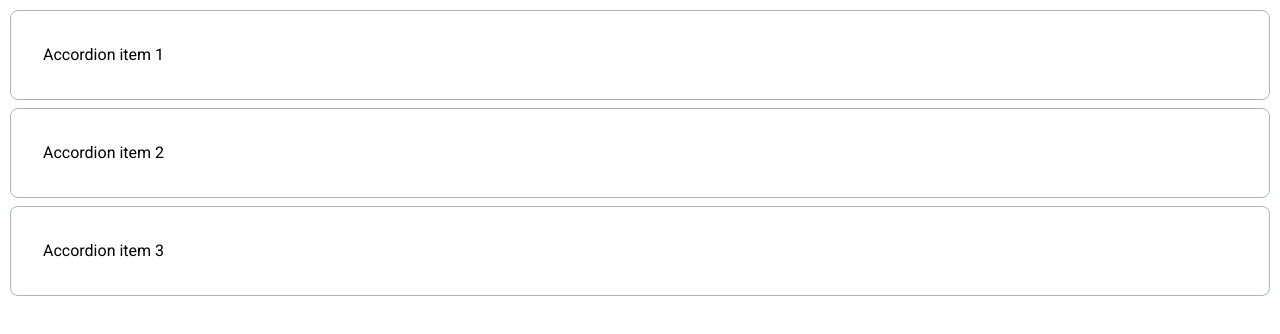
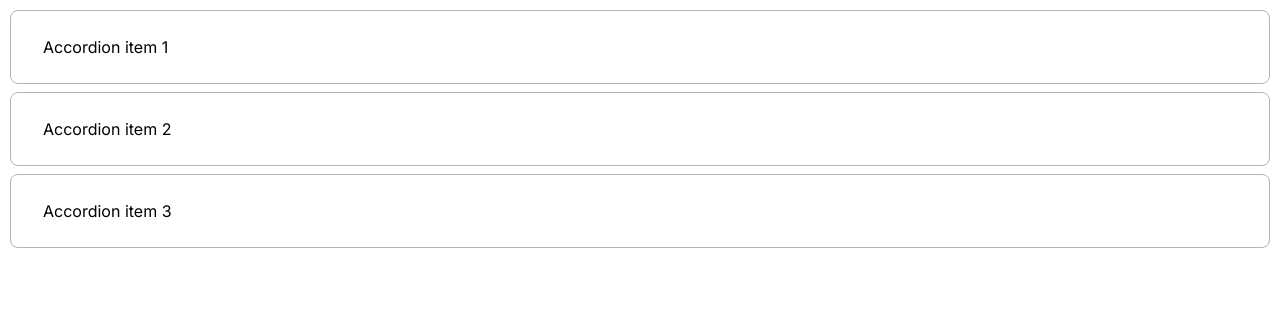
Before and after one commit to js-tasks-ru/htmlcss-20231222_fedor-dydykin, a website: page 03-lection1/02-accordion/index.html in a window 1280 px wide. Drawn offline with Linux system fonts and the light colour scheme.

Commit message:
accordion mr fixes

```diff
--- a/03-lection1/02-accordion/accordion.css
+++ b/03-lection1/02-accordion/accordion.css
@@ -1,10 +1,10 @@
 /* Стилизация аккордеона */
-.accordion {
+.accordion_demo {
     margin: 10px;
 }
 
 .accordion__item {
-    padding: 32px;
+    padding: 24px 32px;
     margin-bottom: 8px;
     border: 1px solid var(--grey-3);
     border-radius: 8px;
@@ -15,9 +15,7 @@
 }
 
 .accordion__summary {
-    /*
-    font-family: Inter;
-    */
+    font-family: Inter, serif;
     font-size: 16px;
     font-weight: 400;
     line-height: 24px;
@@ -33,7 +31,7 @@
 }
 
 .accordion__content {
-    /*    font-family: Inter;*/
+    font-family: Inter, serif;
     font-size: 16px;
     font-weight: 400;
     line-height: 24px;
--- a/03-lection1/02-accordion/index.html
+++ b/03-lection1/02-accordion/index.html
@@ -8,7 +8,7 @@
   <title>Accordion</title>
 </head>
 <body>
-<div class="accordion">
+<div class="accordion accordion_demo">
   <details class="accordion__item">
     <summary class="accordion__summary">
       Accordion item 1
--- a/assets/fonts/fonts.css
+++ b/assets/fonts/fonts.css
@@ -1 +1,2 @@
 @import url('https://fonts.googleapis.com/css2?family=Roboto:ital,wght@0,100;0,300;0,400;0,500;0,700;0,900;1,100;1,300;1,400;1,500;1,700;1,900&display=swap');
+@import url('https://fonts.googleapis.com/css2?family=Inter:ital,wght@0,100;0,300;0,400;0,500;0,700;0,900;1,100;1,300;1,400;1,500;1,700;1,900&display=swap');
```
